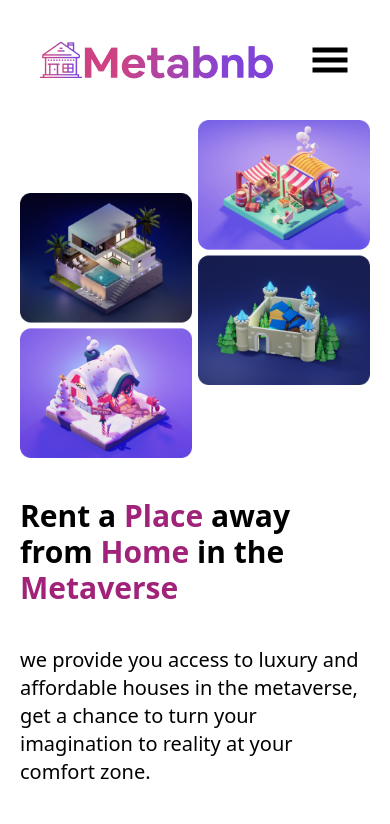
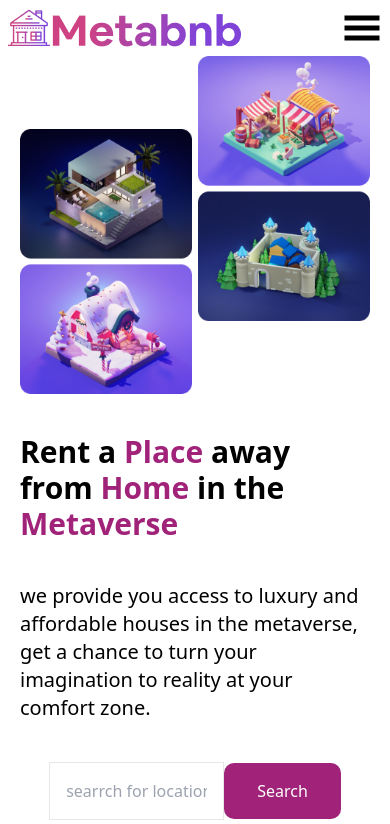
Before and after one commit to whalay/Bnb-Meta, a React (Vite) app: page /home in a window 390 px wide. Shown: the top 824 px of the page. Built offline with nearby package versions, Linux system fonts and the light colour scheme.

Commit message:
restyled the placee to meet component

```diff
--- a/src/components/Navbar.jsx
+++ b/src/components/Navbar.jsx
@@ -12,7 +12,7 @@ const Navbar = (props) => {
     setToggle((toggle) => !toggle);
   };
   return (
-    <div className="flex justify-between items-center p-10  font-semibold text-lg">
+    <div className="flex justify-between items-center md:p-10 p-2  font-semibold text-lg">
       <img src={logo} alt="" />
 
       <ul className="md:flex justify-between gap-10 hidden">
```
